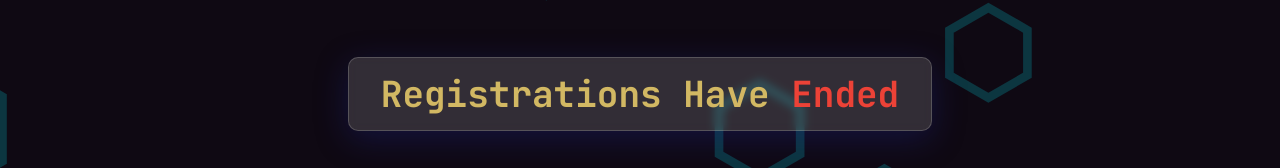
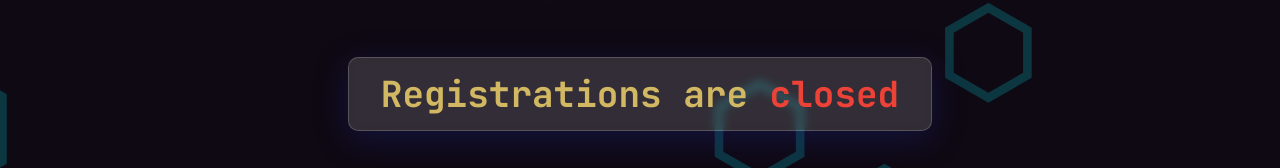
Before and after one commit to pupperemeritus/hacktoberfest-2023, a Next.js app: page /register in a window 1280 px wide. Shown: the part 279-447 px from the top of the page. Built offline with nearby package versions, Linux system fonts and the light colour scheme.

Commit message:
changed wording

```diff
--- a/components/FormClosed.jsx
+++ b/components/FormClosed.jsx
@@ -5,8 +5,8 @@ const FormClosed = () => {
         <>
             <div className="px-8 py-4 mx-4 font-bold md:mx-60 my-60 glass h-min">
                 <span className="text-xl md:text-4xl">
-                    <span className=" text-bgold-200">Registrations Have</span>{" "}
-                    <span className=" text-bred-200">Ended</span>
+                    <span className=" text-bgold-200">Registrations are</span>{" "}
+                    <span className=" text-bred-200">closed</span>
                 </span>
             </div>
         </>
```
